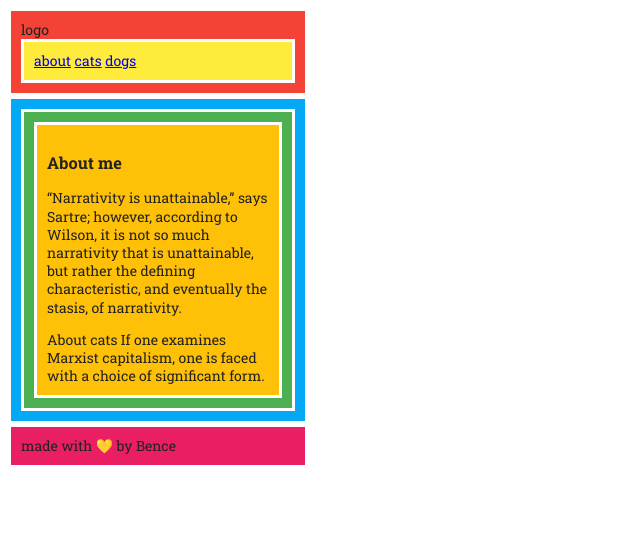
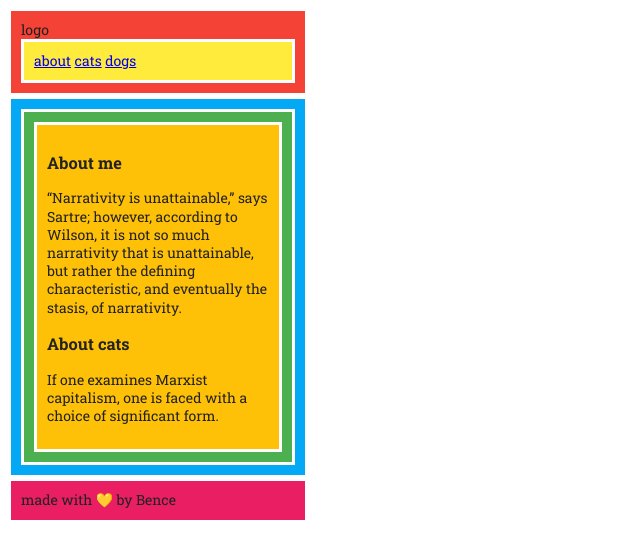
Before and after one commit to bence002/exercise_3-10, a plain HTML site: page index.html in a window 1280 px wide. Shown: the whole page, without its empty margins (0-640 px from the left). Drawn offline with Linux system fonts and the light colour scheme.

Commit message:
Second section added

```diff
--- a/index.html
+++ b/index.html
@@ -16,7 +16,8 @@
             <section>
                 <h3>About me</h3>
                 <p>“Narrativity is unattainable,” says Sartre; however, according to Wilson, it is not so much narrativity that is unattainable, but rather the defining characteristic, and eventually the stasis, of narrativity.</p>
-                About cats If one examines Marxist capitalism, one is faced with a choice of significant form.
+                <h3>About cats</h3>
+                <p>If one examines Marxist capitalism, one is faced with a choice of significant form.</p>
             </section>
         </article>
     </main>
```
